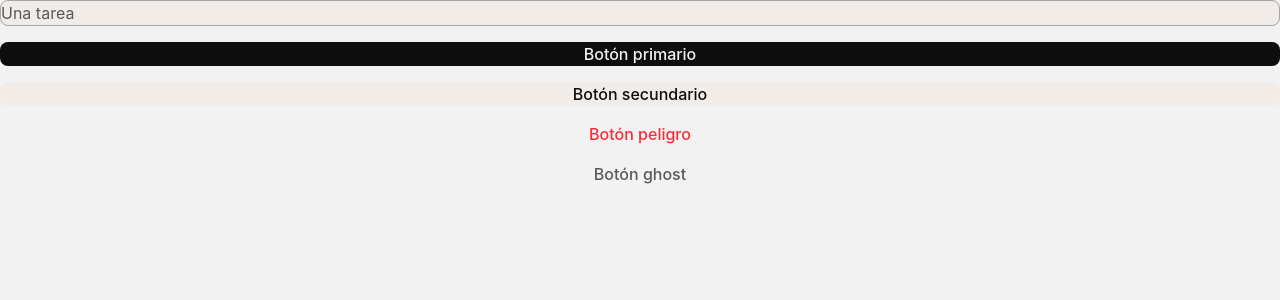
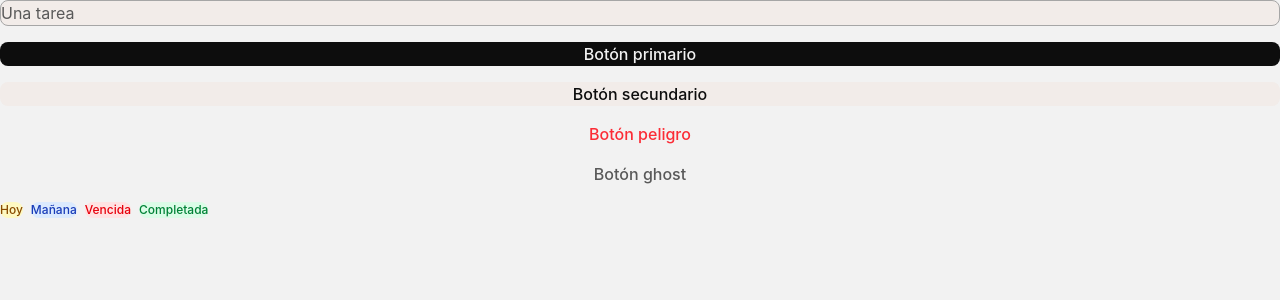
Before and after one commit to JDHernandez935/To-do-list, a React (Vite) app: page / in a window 1280 px wide. Shown: the top 300 px of the page. Built offline with nearby package versions, Linux system fonts and the light colour scheme.

Commit message:
feat(atoms): se añade el componente de estado con sus variantes

```diff
--- a/src/App.jsx
+++ b/src/App.jsx
@@ -1,5 +1,6 @@
 import Button from "./atoms/Button"
 import Input from "./atoms/Input"
+import Badge from "./atoms/Badge"
 
 function App() {
   return (
@@ -9,6 +10,13 @@ function App() {
       <Button variant="secondary">Botón secundario</Button>
       <Button variant="danger">Botón peligro</Button>
       <Button variant="ghost">Botón ghost</Button>
+
+      <div className="flex gap-2">
+        <Badge label="Hoy" variant="today" />
+        <Badge label="Mañana" variant="tomorrow" />
+        <Badge label="Vencida" variant="overdue" />
+        <Badge label="Completada" variant="completed" />
+      </div>
     </div>
   )
 }
--- /dev/null
+++ b/src/atoms/Badge.jsx
@@ -0,0 +1,20 @@
+function Badge({ label, variant = "default" }) {
+    const variants = {
+        default: "bg-[#F2ECE9] text-[#595959]",
+        today: "bg-yellow-100 text-yellow-800",
+        tomorrow: "bg-blue-100 text-blue-800",
+        overdue: "bg-red-100 text-red-600",
+        completed: "bg-green-100 text-green-700"
+    }
+
+    return(
+        <span className={`
+            text-xs font-medium px-2 py-1 rounded-full
+            ${variants[variant]}
+        `}>
+            {label}
+        </span>
+    )
+}
+
+export default Badge
```
